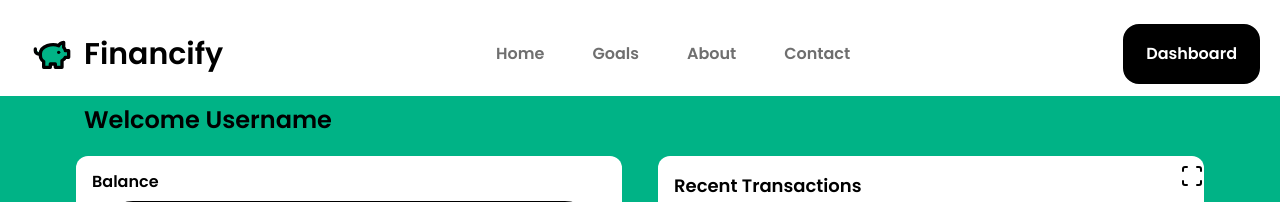
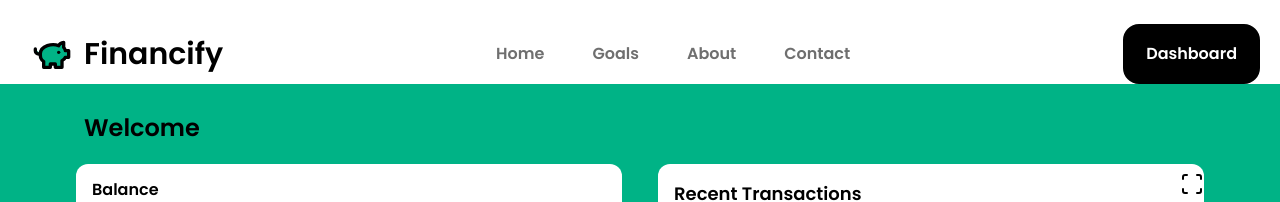
Before and after one commit to Alstudd/Expense-Tracker-Web-App, a React (Vite) app: page /goal in a window 1280 px wide. Shown: the top 202 px of the page. Built offline with nearby package versions, Linux system fonts and the light colour scheme.

Commit message:
noob change

```diff
--- a/src/pages/Dashboard.jsx
+++ b/src/pages/Dashboard.jsx
@@ -85,7 +85,7 @@ export async function dashboardAction({ request }) {
 function Dashboard() {
   const { userName, budgets, expenses } = useLoaderData(); // const { userName } = { userName: "John" }
   return (
-    <div className="mx-[20px] my-[10px]">
+    <div className="mx-[60px] my-[10px]">
       {userName ? (
         <div className="inner-hero">
           <h1>
--- a/src/pages/Goal.jsx
+++ b/src/pages/Goal.jsx
@@ -25,8 +25,8 @@ const Goal = () => {
   return (
     <div>
       <div className="bg-[#00B386]">
-        <div className="md:w-[90%] mx-auto">
-          <h1 className="md:block hidden p-2 m-3 text-2xl font-bold">Welcome Username</h1>
+        <div className="md:w-[90%] pt-2 mx-auto">
+          <h1 className="md:block hidden p-2 m-3 text-2xl font-bold">Welcome</h1>
           <div className="md:hidden">
             <div className="rounded-full flex flex-row gap-3 px-5 p-3 m-3 bg-transparent text-black border-2 border-black">
               <CircleUser/>
```
